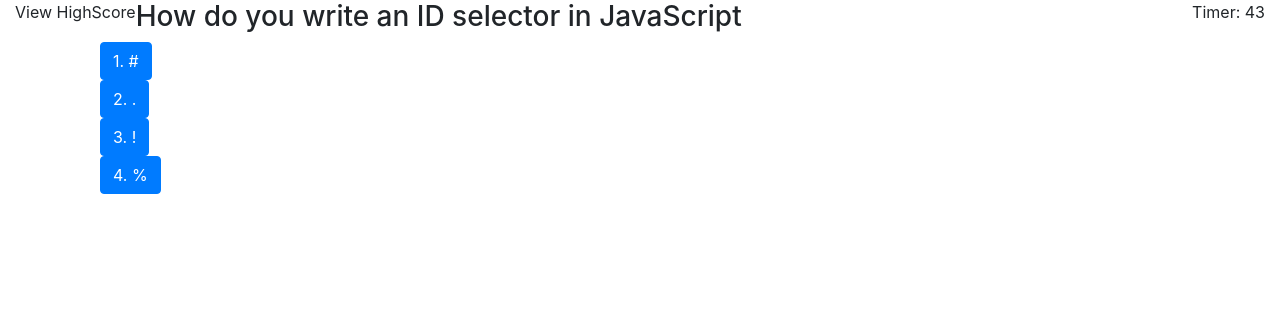
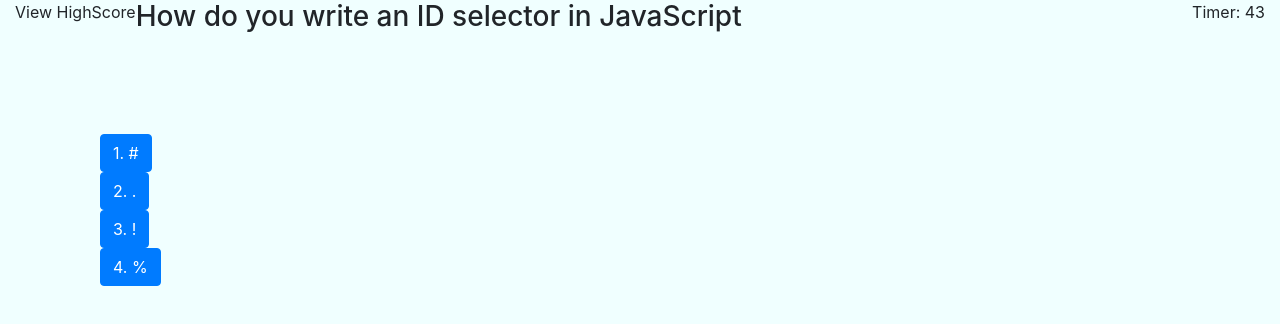
Before and after one commit to Athagod/Quiz, a plain HTML site: page index.html in a window 1280 px wide. Both pictures are taken after a click on the button "Start". Drawn offline with nearby package versions, Linux system fonts and the light colour scheme.

Commit message:
added style

```diff
--- a/app.js
+++ b/app.js
@@ -55,7 +55,7 @@ console.log(time)
     if (time <= 0) {
         clearInterval(setIntervalID)
         endGame();
-        alert("Time's Up");
+
     }
     else {
 
@@ -96,7 +96,11 @@ function showQuestion() {
                         setTimeout(nextQuestion, 3000)
 
                     }
+
+
+
                 }
+                else (userChoice.indexOf(answer)) < wrongDiv.classList.remove("hidden")
 
 
             });
--- a/style.css
+++ b/style.css
@@ -1,3 +1,10 @@
+body {
+    padding: 0;
+    margin: 0;
+    background-color: azure;
+}
+
+
 .hidden {
     display: none;
 }
@@ -8,3 +15,8 @@
 #timerDisplay {
      float: right;
 }
+
+.choice-container {
+    width: 100%;
+    margin-top: 100px;
+}
```
